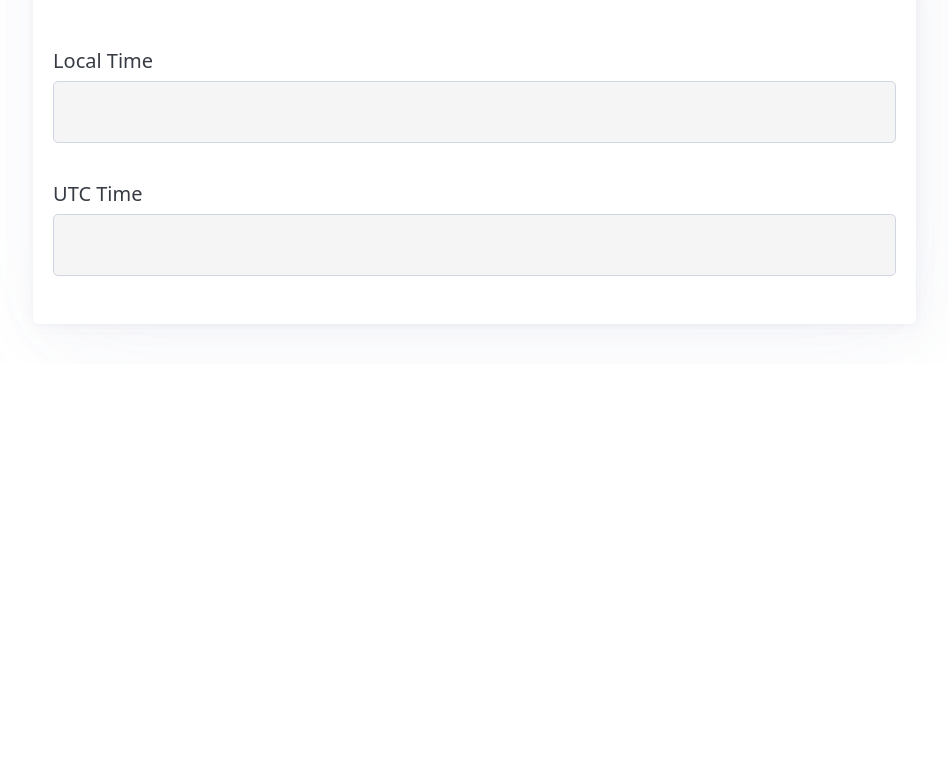
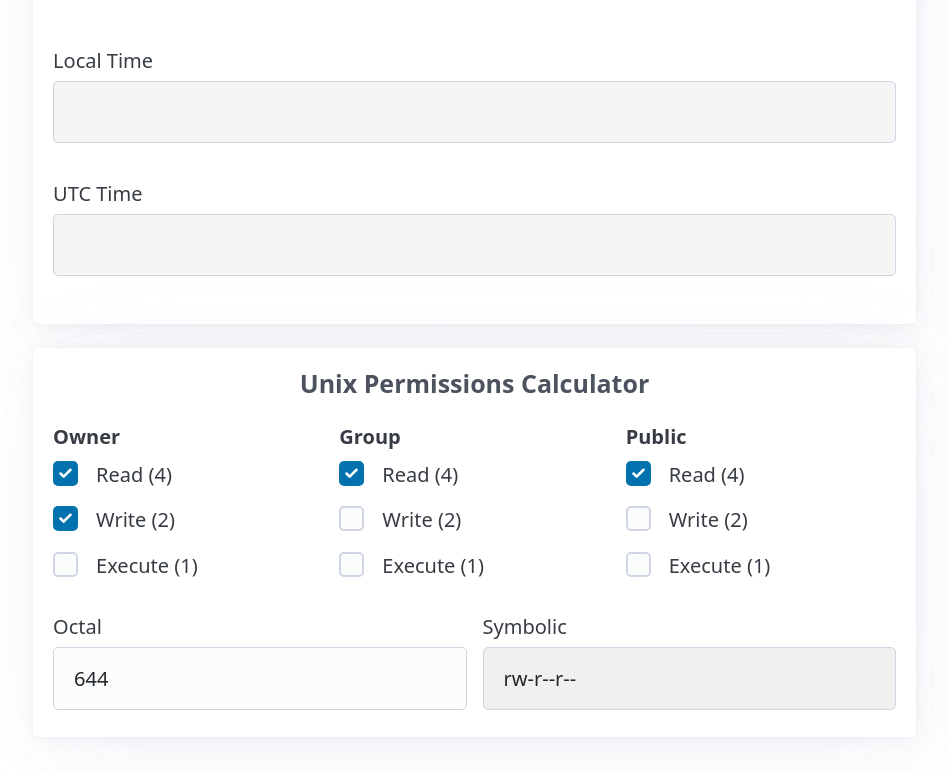
Before and after one commit to bkallaus/quick, a React (Create React App) app: page / in a window 1280 px wide. Shown: the part 2024-2797 px from the top of the page, without its empty margins (324-1272 px from the left). Before the commit the page ends 2388 px from the top, so only its background shows below. Built offline with nearby package versions, Linux system fonts and the light colour scheme.

Commit message:
feat: Unix Permissions Calculator

```diff
--- a/src/App.tsx
+++ b/src/App.tsx
@@ -7,6 +7,7 @@ import ShareableList from "./components/shareable-list";
 import GenerateList from "./components/generate-list";
 import Base64Encoder from "./components/base64-encoder";
 import TimestampConverter from "./components/timestamp-converter";
+import UnixPermissions from "./components/unix-permissions";
 import SideNav from "./components/side-nav";
 import "./App.css";
 
@@ -28,6 +29,7 @@ export default function App() {
           <div id="generate-list"><GenerateList /></div>
           <div id="base64-encoder"><Base64Encoder /></div>
           <div id="timestamp-converter"><TimestampConverter /></div>
+          <div id="unix-permissions"><UnixPermissions /></div>
         </div>
       </main>
     </div>
--- a/src/components/side-nav.tsx
+++ b/src/components/side-nav.tsx
@@ -14,6 +14,7 @@ const SideNav = () => {
           <li><a href="#generate-list">Generate List</a></li>
           <li><a href="#base64-encoder">Base64 Encoder/Decoder</a></li>
           <li><a href="#timestamp-converter">Timestamp Converter</a></li>
+          <li><a href="#unix-permissions">Unix Permissions</a></li>
         </ul>
       </nav>
     </aside>
--- /dev/null
+++ b/src/components/unix-permissions.tsx
@@ -0,0 +1,151 @@
+import React, { useState } from 'react';
+import CalculationContainer from './container';
+
+type Permission = 'read' | 'write' | 'execute';
+type Entity = 'owner' | 'group' | 'public';
+
+type PermissionsState = {
+  [K in Entity]: {
+    [P in Permission]: boolean;
+  };
+};
+
+const defaultPermissions: PermissionsState = {
+  owner: { read: true, write: true, execute: false },
+  group: { read: true, write: false, execute: false },
+  public: { read: true, write: false, execute: false },
+};
+
+const permissionValues: Record<Permission, number> = {
+  read: 4,
+  write: 2,
+  execute: 1,
+};
+
+const UnixPermissions = () => {
+  const [permissions, setPermissions] = useState<PermissionsState>(defaultPermissions);
+  const [octalValue, setOctalValue] = useState<string>('644');
+
+  const calculateOctal = (perms: PermissionsState): string => {
+    return ['owner', 'group', 'public'].map((entityStr) => {
+      const entity = entityStr as Entity;
+      let val = 0;
+      if (perms[entity].read) val += permissionValues.read;
+      if (perms[entity].write) val += permissionValues.write;
+      if (perms[entity].execute) val += permissionValues.execute;
+      return val.toString();
+    }).join('');
+  };
+
+  const getSymbolic = (perms: PermissionsState): string => {
+    return ['owner', 'group', 'public'].map((entityStr) => {
+      const entity = entityStr as Entity;
+      let sym = '';
+      sym += perms[entity].read ? 'r' : '-';
+      sym += perms[entity].write ? 'w' : '-';
+      sym += perms[entity].execute ? 'x' : '-';
+      return sym;
+    }).join('');
+  };
+
+  const handleCheckboxChange = (entity: Entity, permission: Permission) => {
+    const newPermissions = {
+      ...permissions,
+      [entity]: {
+        ...permissions[entity],
+        [permission]: !permissions[entity][permission],
+      },
+    };
+    setPermissions(newPermissions);
+    setOctalValue(calculateOctal(newPermissions));
+  };
+
+  const handleOctalChange = (e: React.ChangeEvent<HTMLInputElement>) => {
+    const val = e.target.value.replace(/[^0-7]/g, '').slice(0, 3);
+    setOctalValue(val);
+
+    if (val.length === 3) {
+      const newPermissions = { ...permissions };
+      ['owner', 'group', 'public'].forEach((entityStr, index) => {
+        const entity = entityStr as Entity;
+        const num = parseInt(val[index], 10);
+        newPermissions[entity] = {
+          read: (num & 4) !== 0,
+          write: (num & 2) !== 0,
+          execute: (num & 1) !== 0,
+        };
+      });
+      setPermissions(newPermissions);
+    }
+  };
+
+  return (
+    <CalculationContainer>
+      <div style={{ width: '100%', display: 'flex', flexDirection: 'column', gap: '24px' }}>
+        <h4 style={{ textAlign: "center", marginBottom: 0 }}>Unix Permissions Calculator</h4>
+
+        <div style={{ display: 'flex', gap: '16px', flexWrap: 'wrap' }}>
+          {['owner', 'group', 'public'].map((entityStr) => {
+             const entity = entityStr as Entity;
+             return (
+               <div key={entity} style={{ flex: 1, minWidth: '100px', display: 'flex', flexDirection: 'column', gap: '8px' }}>
+                 <strong>{entity.charAt(0).toUpperCase() + entity.slice(1)}</strong>
+                 <label style={{ display: 'flex', alignItems: 'center', gap: '8px', cursor: 'pointer' }}>
+                   <input
+                     type="checkbox"
+                     checked={permissions[entity].read}
+                     onChange={() => handleCheckboxChange(entity, 'read')}
+                     aria-label={`${entity} read`}
+                   />
+                   Read (4)
+                 </label>
+                 <label style={{ display: 'flex', alignItems: 'center', gap: '8px', cursor: 'pointer' }}>
+                   <input
+                     type="checkbox"
+                     checked={permissions[entity].write}
+                     onChange={() => handleCheckboxChange(entity, 'write')}
+                     aria-label={`${entity} write`}
+                   />
+                   Write (2)
+                 </label>
+                 <label style={{ display: 'flex', alignItems: 'center', gap: '8px', cursor: 'pointer' }}>
+                   <input
+                     type="checkbox"
+                     checked={permissions[entity].execute}
+                     onChange={() => handleCheckboxChange(entity, 'execute')}
+                     aria-label={`${entity} execute`}
+                   />
+                   Execute (1)
+                 </label>
+               </div>
+             );
+          })}
+        </div>
+
+        <div style={{ display: 'flex', gap: '16px', flexWrap: 'wrap', alignItems: 'flex-end' }}>
+          <label style={{ flex: 1, minWidth: '120px' }}>
+            Octal
+            <input
+              type="text"
+              value={octalValue}
+              onChange={handleOctalChange}
+              placeholder="644"
+              style={{ marginBottom: 0 }}
+            />
+          </label>
+          <label style={{ flex: 1, minWidth: '120px' }}>
+            Symbolic
+            <input
+              type="text"
+              value={getSymbolic(permissions)}
+              readOnly
+              style={{ marginBottom: 0, backgroundColor: '#f0f0f0', cursor: 'not-allowed' }}
+            />
+          </label>
+        </div>
+      </div>
+    </CalculationContainer>
+  );
+};
+
+export default UnixPermissions;
```
Also changed, not shown: 1 other file (tests, documents, lock files or other folders).
